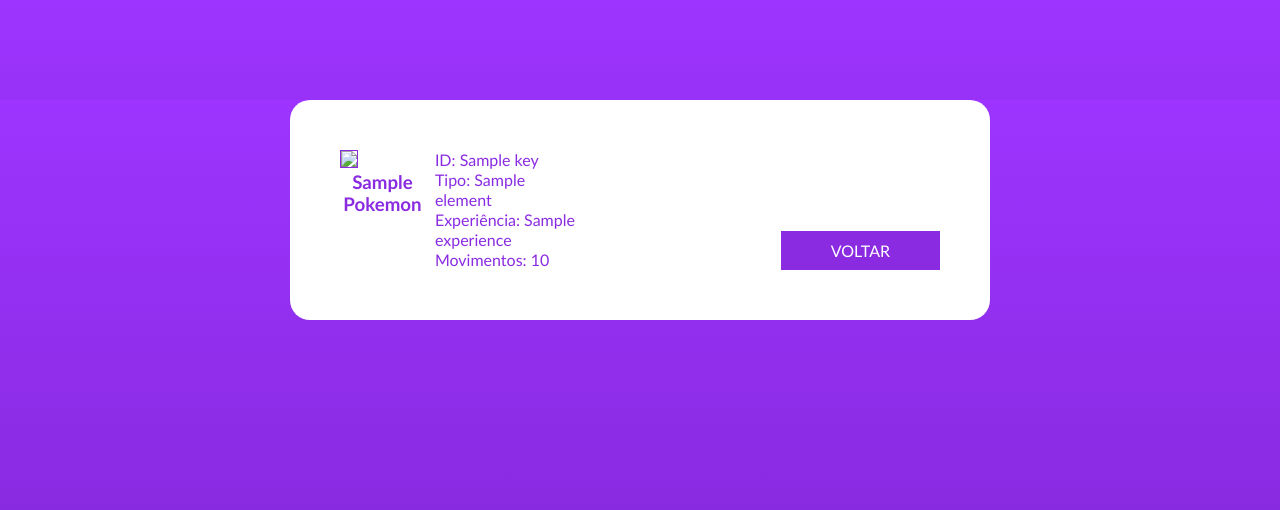
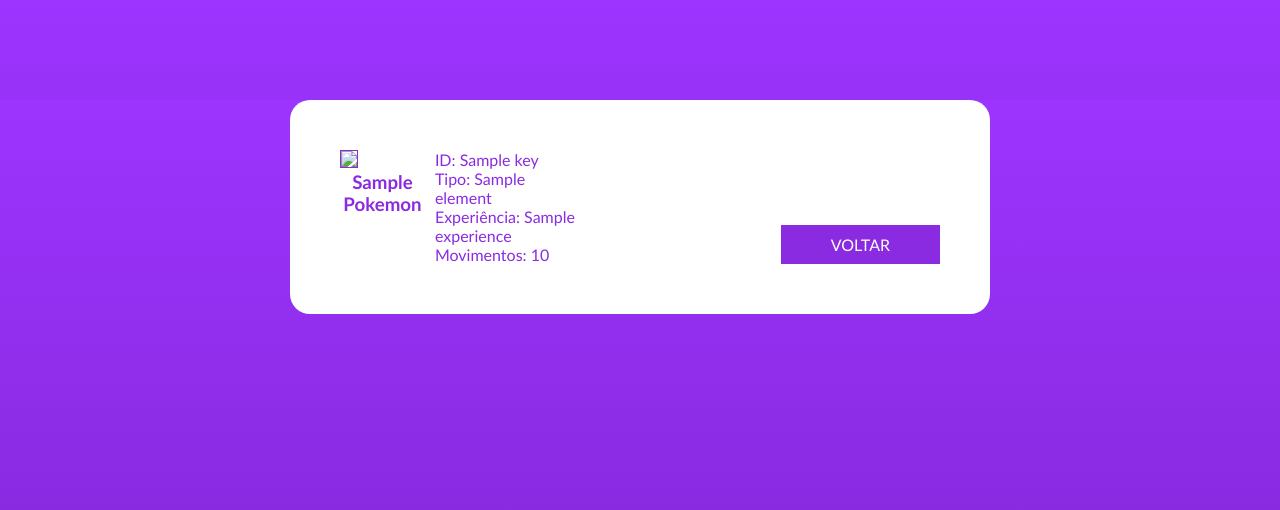
Before and after one commit to DicousDev/Pokemon-Dashboard, a Flask app: template templates/pokemon.html in a window 1280 px wide. Shown: the top 510 px of the page. Run offline with Flask 2, Linux system fonts and the light colour scheme; the template is opened without the code that fills it: most values are stand-ins (such as "Sample title", 1, 10 or a date in 2020).

Commit message:
Update pokemon view template

```diff
--- a/static/css/pokemon.css
+++ b/static/css/pokemon.css
@@ -27,12 +27,10 @@
 
 .details {
     padding-left: 10px;
-    display: flex;
-    flex-direction: column;
-    line-height: 20px;
+    list-style: none;
 }
 
-.details label {
+.details li {
     width: 150px;
     color: blueviolet;
 }
--- a/templates/pokemon.html
+++ b/templates/pokemon.html
@@ -11,12 +11,12 @@
             <img class="pokemon-sprite" src={{pokemon['sprite_url']}}>
             <h3 class="pokemon_name">{{pokemon["name"]}}</h3>
         </div>
-        <div class="details">
-            <label>ID: {{pokemon["key"]}}</label>
-            <label>Tipo: {{pokemon["element"]}}</label>
-            <label>Experiência: {{pokemon["experience"]}}</label>
-            <label>Movimentos: {{pokemon["moves_total"]}}</label>
-        </div>
+        <ul class="details">
+            <li>ID: {{pokemon["key"]}}</li>
+            <li>Tipo: {{pokemon["element"]}}</li>
+            <li>Experiência: {{pokemon["experience"]}}</li>
+            <li>Movimentos: {{pokemon["moves_total"]}}</li>
+        </ul>
         <div class="voltar">
             <a href="/">VOLTAR</a>
         </div>
```
